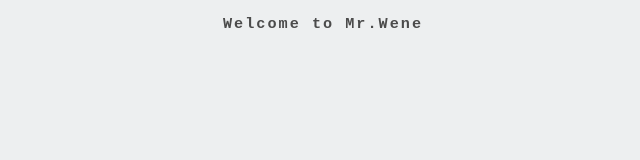
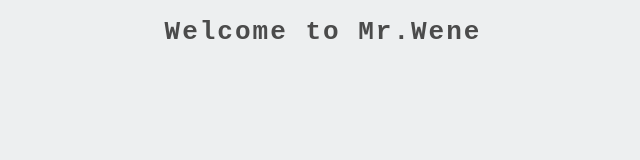
Before and after one commit to mrwene/web, a plain HTML site: page index.html in a window 1280 px wide. Shown: the whole page, without its empty margins (317-957 px from the left). Drawn offline with Linux system fonts and the light colour scheme.

Commit message:
Header Change
change of header h3 to h1 to get a better visual of the text.

```diff
--- a/code/css/main.css
+++ b/code/css/main.css
@@ -6,7 +6,7 @@ body{
 
 }
 
-h3.intro-head{
+h1.intro-head{
     text-align: center;
     color: #4b4b4b;
     /* font-family: 'Sacramento', cursive; */
--- a/index.html
+++ b/index.html
@@ -8,7 +8,7 @@
 
     <!-- Body -->
     <body>
-        <h3 class="intro-head"> Welcome to Mr.Wene</h3>
+        <h1 class="intro-head"> Welcome to Mr.Wene</h1>
 
 
     </body>
```
